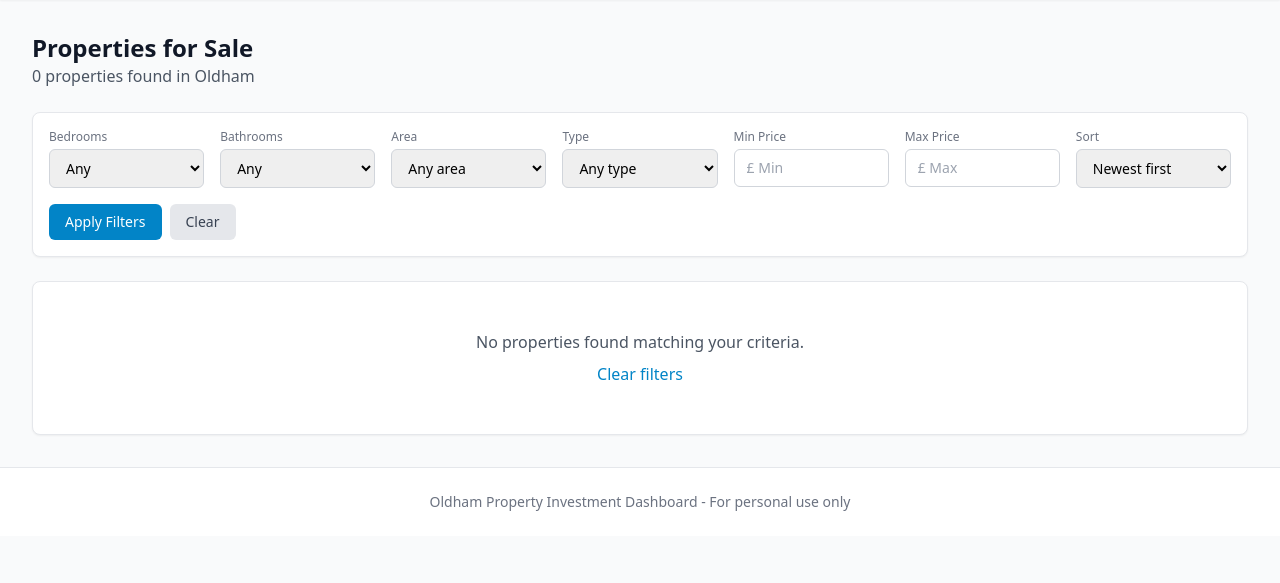
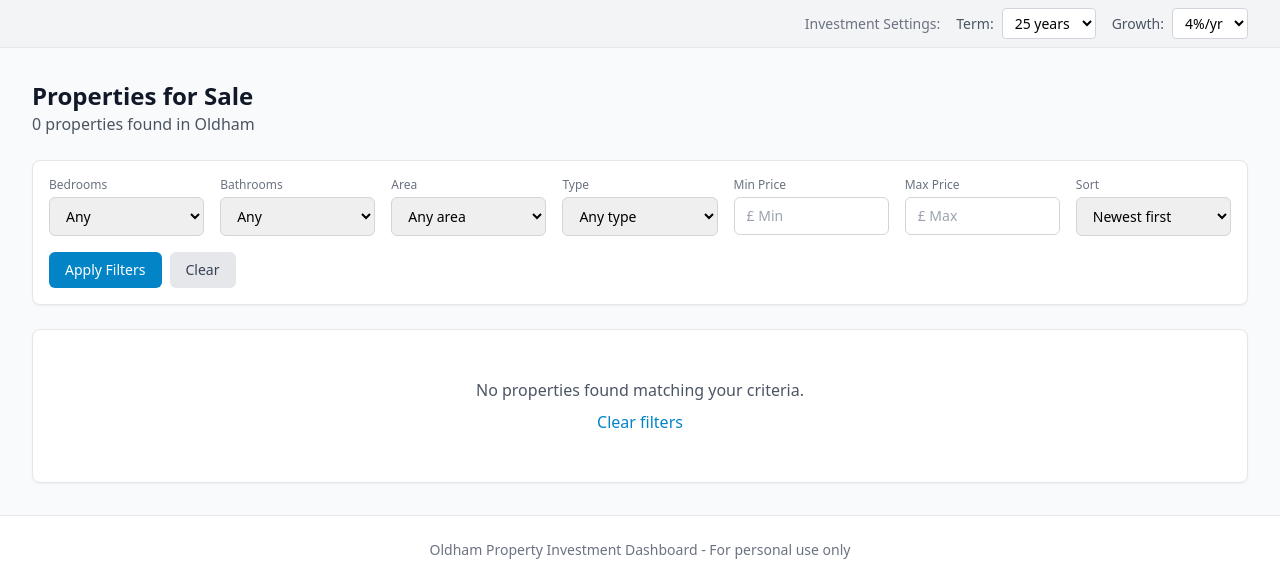
Before and after one commit to free-plinko-game/propertyscraper, a Flask app: page /properties in a window 1280 px wide. Shown: the part 65-648 px from the top of the page. Run offline with Flask 3, Linux system fonts and the light colour scheme; data that the repository does not hold is empty; some libraries are stand-ins or nearby versions.

Commit message:
Add global investment settings and equity gain badges
- Add investment settings bar in header (Term + Growth rate dropdowns)
- Store settings in localStorage for persistence
- Replace yield % badge with equity gain badge on property cards
- Dynamically update badges when settings change
- Default: 25 year term, 4% annual appreciation

```diff
--- a/app/templates/base.html
+++ b/app/templates/base.html
@@ -85,6 +85,38 @@
         </div>
     </nav>
 
+    <!-- Investment Settings Bar -->
+    <div class="bg-gray-100 border-b border-gray-200">
+        <div class="max-w-7xl mx-auto px-4 sm:px-6 lg:px-8 py-2">
+            <div class="flex items-center justify-end gap-4 text-sm">
+                <span class="text-gray-500">Investment Settings:</span>
+                <div class="flex items-center gap-2">
+                    <label for="globalMortgageTerm" class="text-gray-600">Term:</label>
+                    <select id="globalMortgageTerm" onchange="saveInvestmentSettings()"
+                            class="px-2 py-1 border border-gray-300 rounded text-sm bg-white">
+                        <option value="10">10 years</option>
+                        <option value="15">15 years</option>
+                        <option value="20">20 years</option>
+                        <option value="25" selected>25 years</option>
+                        <option value="30">30 years</option>
+                        <option value="35">35 years</option>
+                    </select>
+                </div>
+                <div class="flex items-center gap-2">
+                    <label for="globalAppreciation" class="text-gray-600">Growth:</label>
+                    <select id="globalAppreciation" onchange="saveInvestmentSettings()"
+                            class="px-2 py-1 border border-gray-300 rounded text-sm bg-white">
+                        <option value="2">2%/yr</option>
+                        <option value="3">3%/yr</option>
+                        <option value="4" selected>4%/yr</option>
+                        <option value="5">5%/yr</option>
+                        <option value="6">6%/yr</option>
+                    </select>
+                </div>
+            </div>
+        </div>
+    </div>
+
     <!-- Flash Messages -->
     {% with messages = get_flashed_messages(with_categories=true) %}
         {% if messages %}
@@ -112,6 +144,42 @@
         </div>
     </footer>
 
+    <!-- Global Investment Settings JS -->
+    <script>
+        // Investment settings stored in localStorage
+        function getInvestmentSettings() {
+            return {
+                term: parseInt(localStorage.getItem('investmentTerm') || '25'),
+                appreciation: parseFloat(localStorage.getItem('investmentAppreciation') || '4')
+            };
+        }
+
+        function saveInvestmentSettings() {
+            const term = document.getElementById('globalMortgageTerm').value;
+            const appreciation = document.getElementById('globalAppreciation').value;
+            localStorage.setItem('investmentTerm', term);
+            localStorage.setItem('investmentAppreciation', appreciation);
+            // Trigger update event for pages that need to recalculate
+            window.dispatchEvent(new CustomEvent('investmentSettingsChanged', {
+                detail: { term: parseInt(term), appreciation: parseFloat(appreciation) }
+            }));
+        }
+
+        function calculateEquityGain(price, years, appreciationRate) {
+            const futureValue = price * Math.pow(1 + appreciationRate / 100, years);
+            return Math.round(futureValue - price);
+        }
+
+        // Load saved settings on page load
+        document.addEventListener('DOMContentLoaded', function() {
+            const settings = getInvestmentSettings();
+            const termSelect = document.getElementById('globalMortgageTerm');
+            const appreciationSelect = document.getElementById('globalAppreciation');
+            if (termSelect) termSelect.value = settings.term;
+            if (appreciationSelect) appreciationSelect.value = settings.appreciation;
+        });
+    </script>
+
     {% block extra_scripts %}{% endblock %}
 </body>
 </html>
--- a/app/templates/properties.html
+++ b/app/templates/properties.html
@@ -129,14 +129,13 @@
         </a>
 
         <div class="p-4">
-            <!-- Price and Yield Badge -->
+            <!-- Price and Equity Gain Badge -->
             <div class="flex justify-between items-start mb-2">
                 <span class="text-xl font-bold text-gray-900">£{{ "{:,}".format(prop.price) }}</span>
-                {% if yield_pct %}
-                <span class="px-2 py-1 bg-green-100 text-green-800 text-sm rounded font-medium">
-                    {{ "%.1f"|format(yield_pct) }}% yield
+                <span class="equity-badge px-2 py-1 bg-blue-100 text-blue-800 text-sm rounded font-medium"
+                      data-price="{{ prop.price }}">
+                    <!-- Filled by JS -->
                 </span>
-                {% endif %}
             </div>
 
             <!-- Address -->
@@ -201,3 +200,26 @@
 </div>
 {% endif %}
 {% endblock %}
+
+{% block extra_scripts %}
+<script>
+    function updateEquityBadges() {
+        const settings = getInvestmentSettings();
+        const badges = document.querySelectorAll('.equity-badge');
+
+        badges.forEach(badge => {
+            const price = parseInt(badge.dataset.price);
+            if (price) {
+                const equityGain = calculateEquityGain(price, settings.term, settings.appreciation);
+                badge.textContent = `+£${equityGain.toLocaleString('en-GB')} in ${settings.term}yrs`;
+            }
+        });
+    }
+
+    // Update on page load
+    document.addEventListener('DOMContentLoaded', updateEquityBadges);
+
+    // Update when settings change
+    window.addEventListener('investmentSettingsChanged', updateEquityBadges);
+</script>
+{% endblock %}
```
